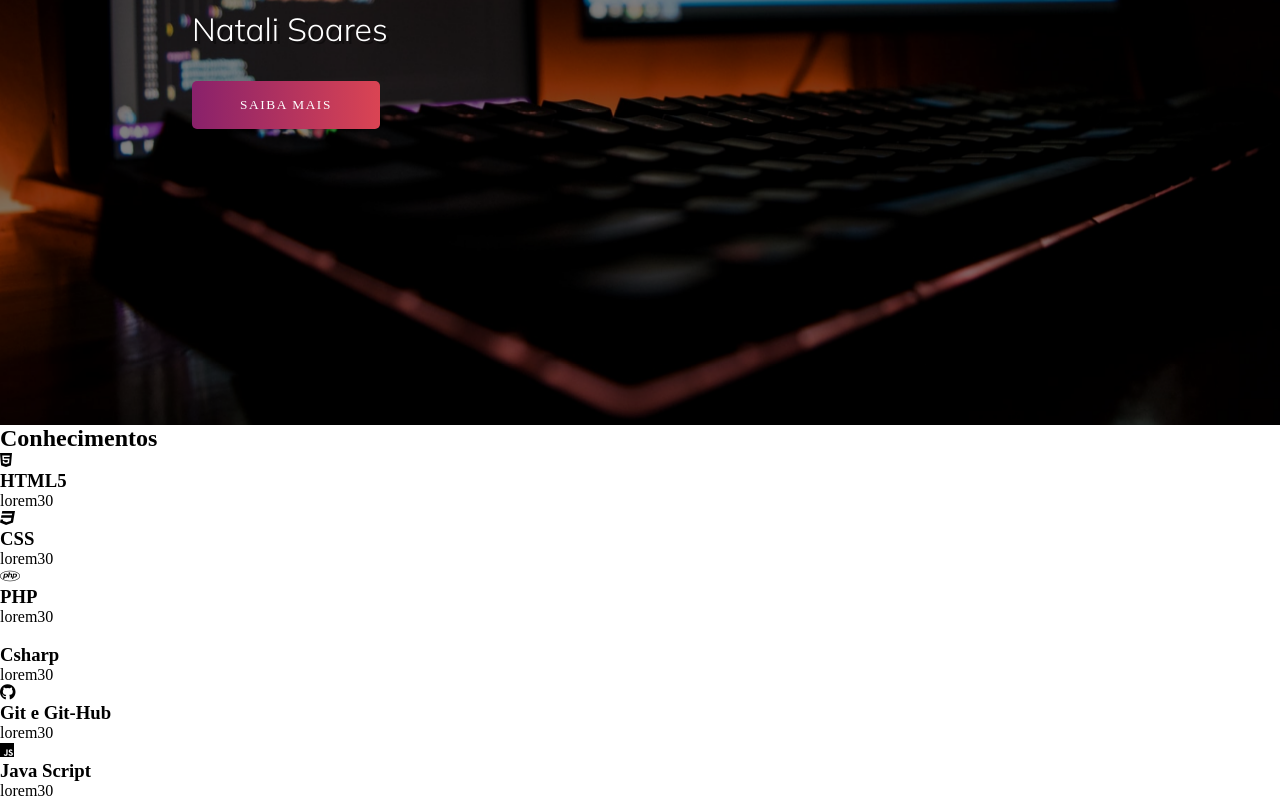
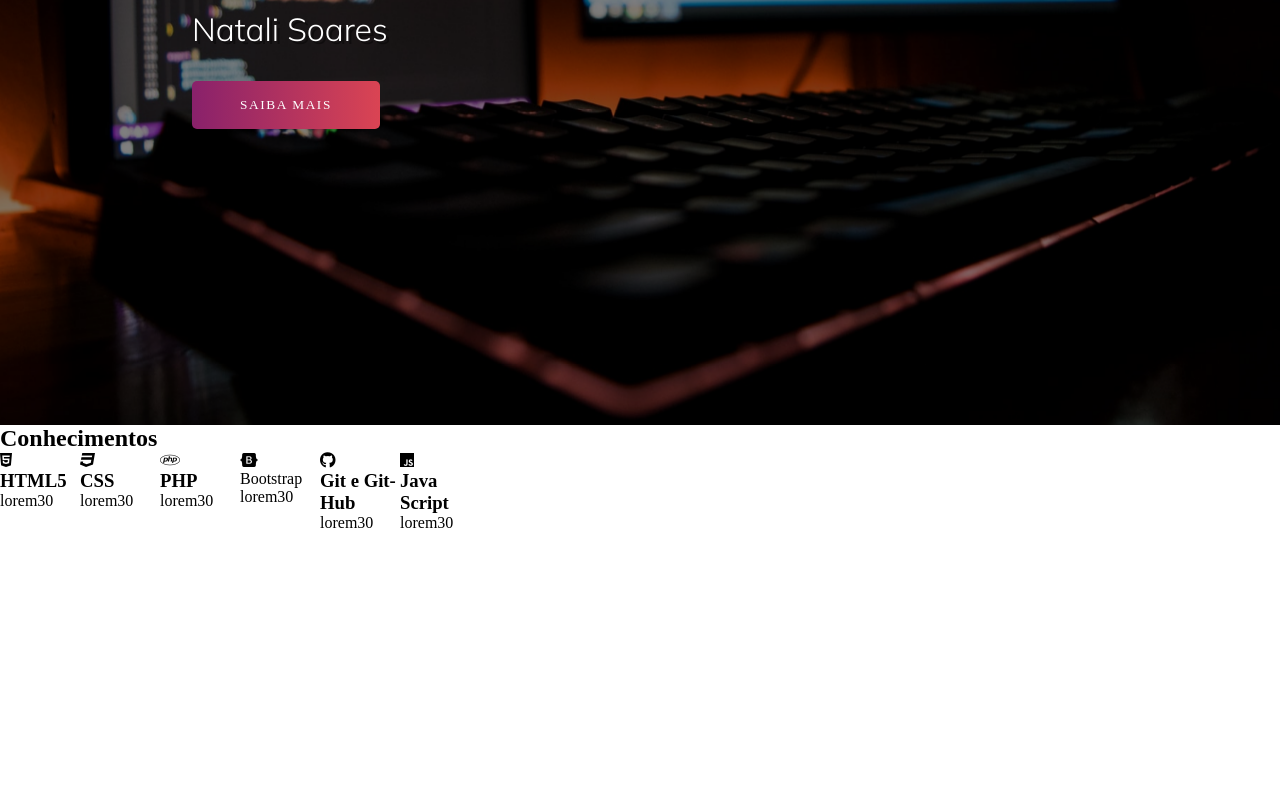
Before and after one commit to nat-1501/portifolio1, a plain HTML site: page index.html in a window 1280 px wide. Shown: the part 375-1175 px from the top of the page. After the commit the page ends 907 px from the top, so only its background shows below. Drawn offline with Linux system fonts and the light colour scheme.

Commit message:
incluindo grid para aba de conhecientos

```diff
--- a/index.html
+++ b/index.html
@@ -99,8 +99,8 @@
                 </div>
                 <div class="conhecimento">
                     <div class="conhecimento-header">
-                        <i class="fa fa-2x fa-fw "></i>
-                        <h3>Csharp</h3>
+                        <i class="fab fa-bootstrap"></i>
+                        <h3></h3>Bootstrap</h3>
                     </div>
                     <div class="conhecimento-text">
                         <p>lorem30</p>
--- a/style.css
+++ b/style.css
@@ -232,3 +232,8 @@ header{
 .banner button:hover{
     opacity: 0.8;
 }
+
+.conhecimentos{
+    display: grid;
+    grid-template-columns: repeat(16, 1fr);
+}
```
